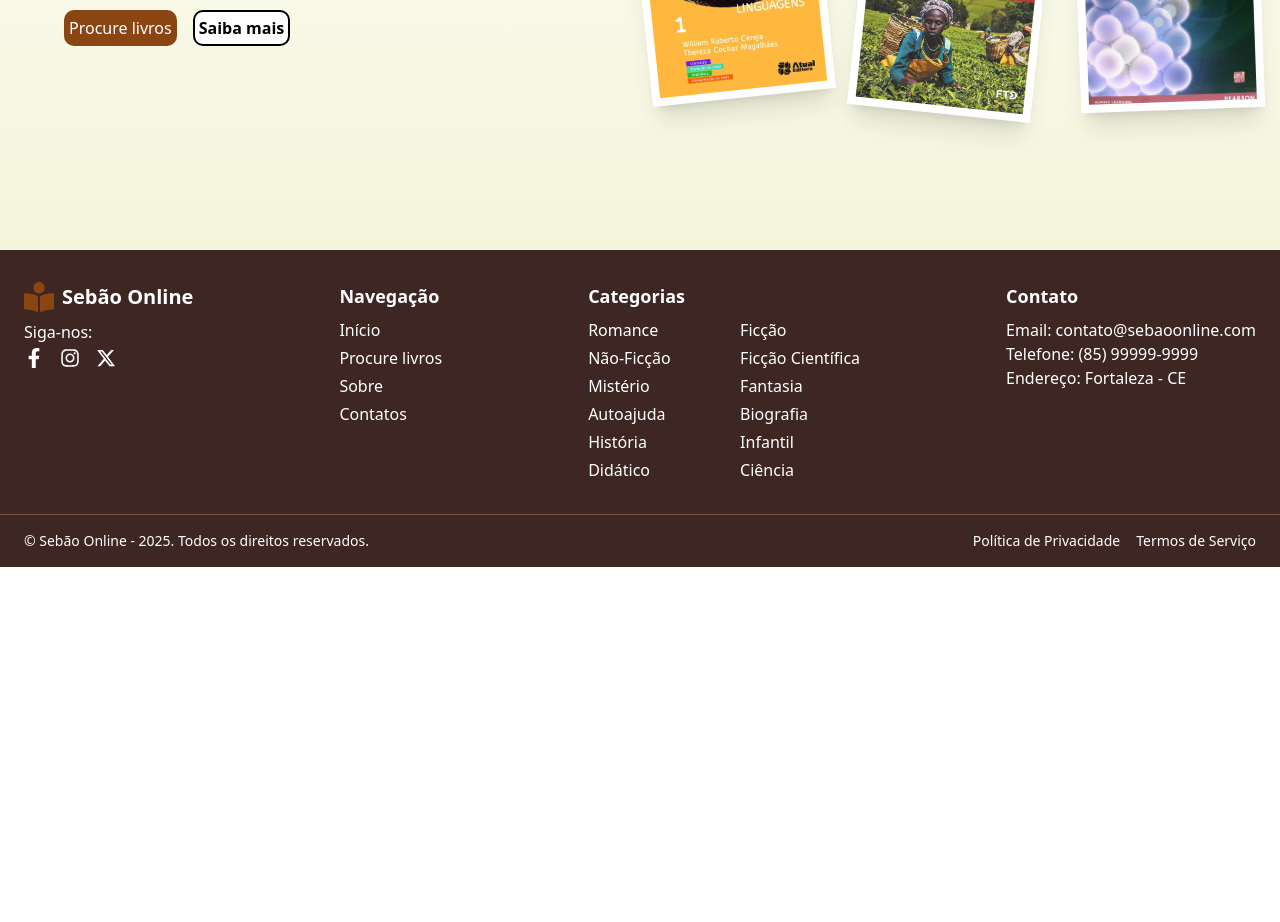
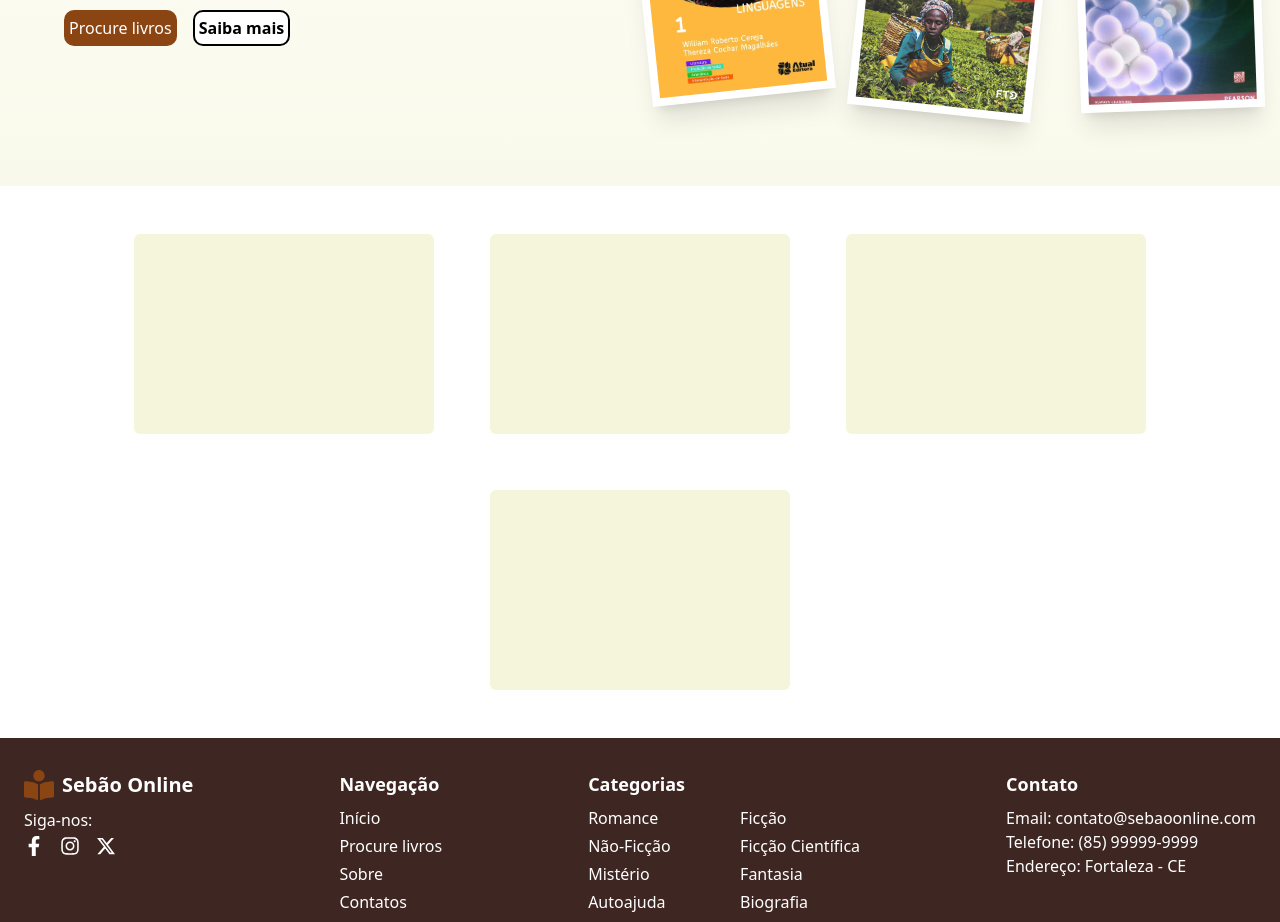
Before and after one commit to fbmcarmo/sebao-online, a Next.js app: page / in a window 1280 px wide. Shown: the part 620-1542 px from the top of the page. Before the commit the page ends 1187 px from the top, so only its background shows below. Built offline with nearby package versions, Linux system fonts and the light colour scheme.

Commit message:
Adicionei mais uma section na home

```diff
--- a/src/pages/index.jsx
+++ b/src/pages/index.jsx
@@ -58,9 +58,20 @@ export default function Home(){
                 </div>
               </div>
         </section>
-        <section>
-          <div className="">
+        <section className="w-full h-full mt-16">
+          <div className="w-full h-full flex flex-wrap items-center justify-center bg-white gap-14 p-12">
+              <div className="w-[300px] h-[200px] bg-[#F5F5DC] rounded-md">
 
+              </div>
+              <div className="w-[300px] h-[200px] bg-[#F5F5DC] rounded-md">
+
+              </div>
+              <div className="w-[300px] h-[200px] bg-[#F5F5DC] rounded-md">
+
+              </div>
+              <div className="w-[300px] h-[200px] bg-[#F5F5DC] rounded-md">
+
+              </div>
           </div>
         </section>
         <section>
```
